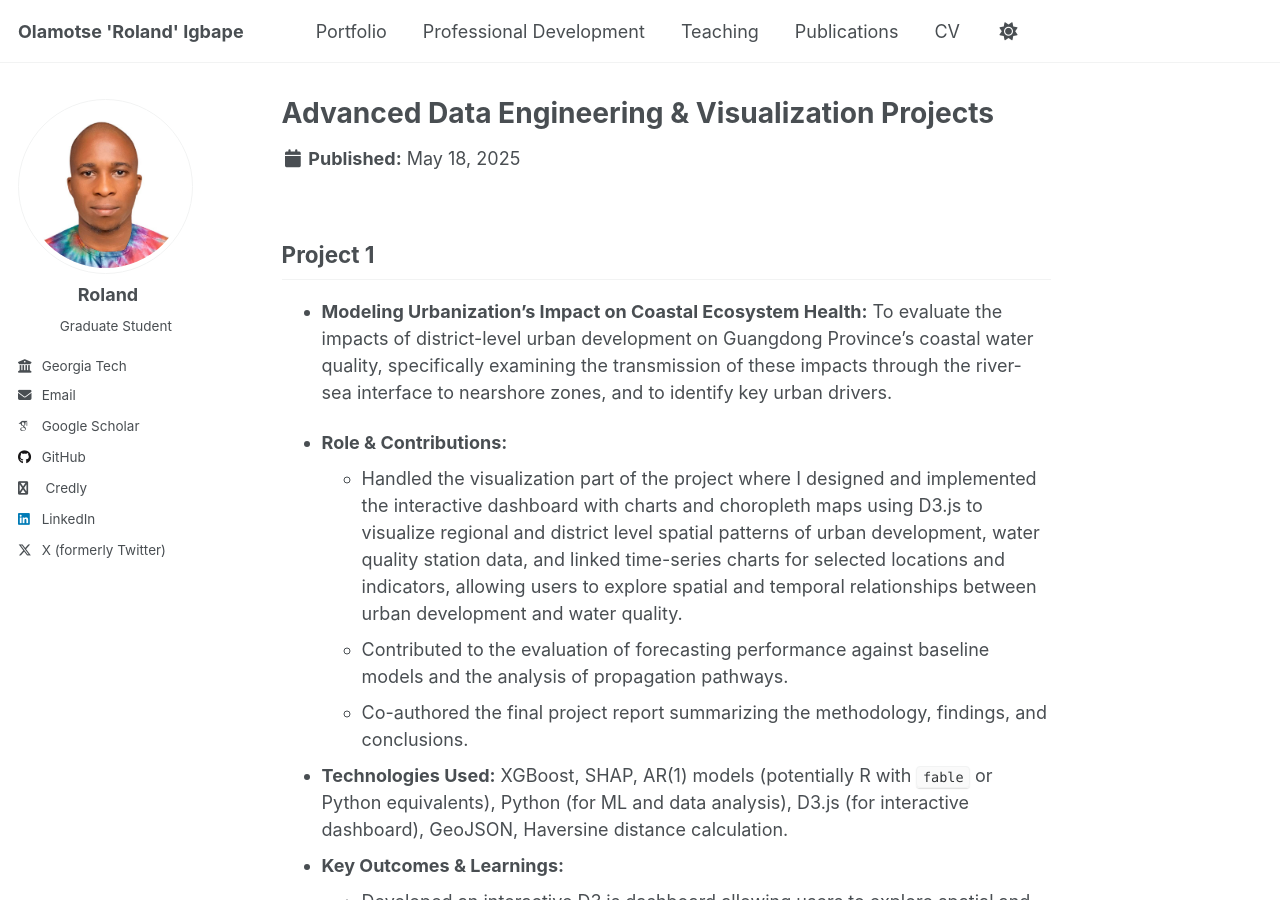
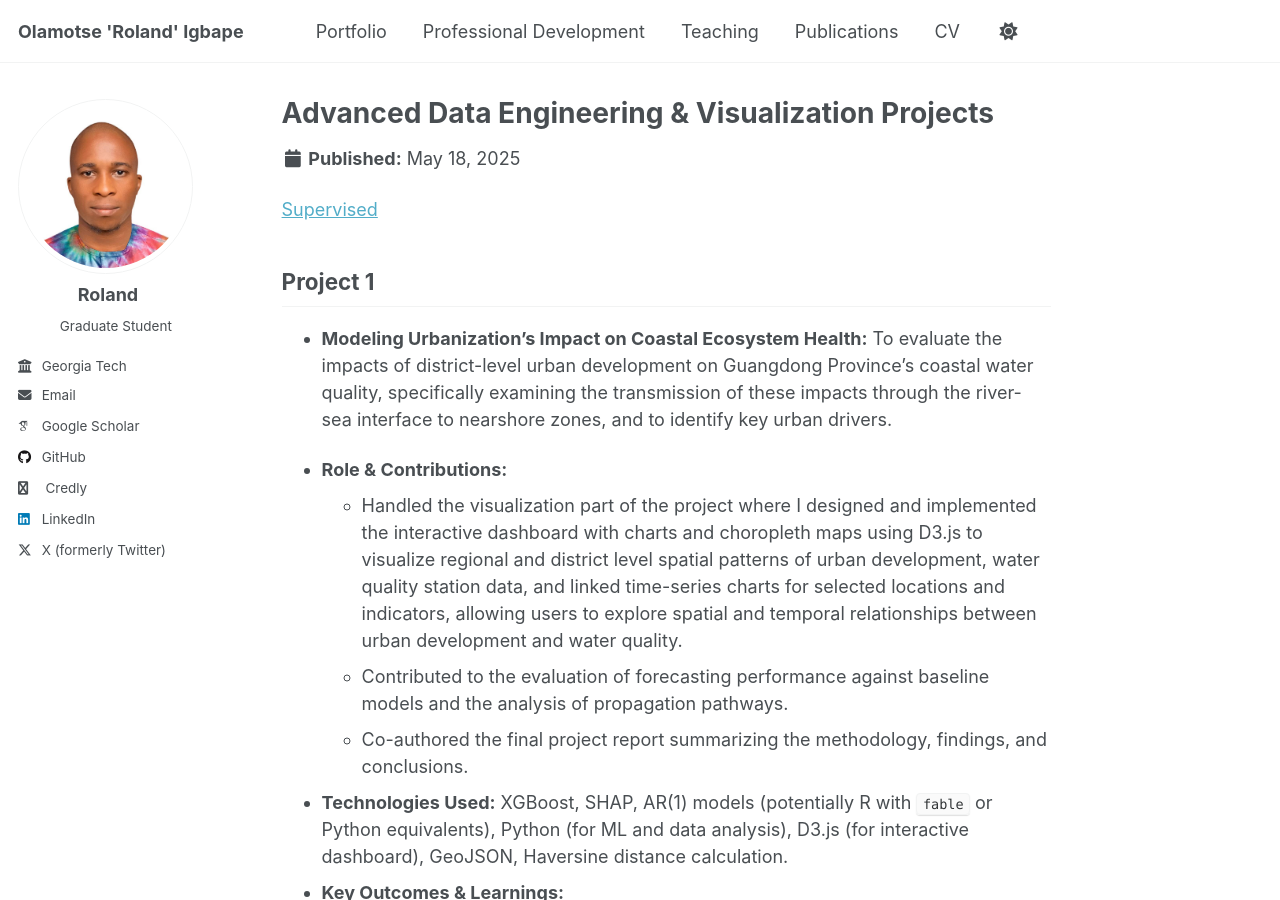
Before and after one commit to oigbape/oigbape.github.io, a Jekyll site: the page built from _portfolio/gt-data-eng-viz.md, in a window 1280 px wide and 900 px high. Built offline with Jekyll 4.4.1, drawn with Linux system fonts in a browser that asks for light colours; some web fonts are replaced.

Commit message:
Update gt-data-eng-viz.md

```diff
--- a/_portfolio/gt-data-eng-viz.md
+++ b/_portfolio/gt-data-eng-viz.md
@@ -10,7 +10,7 @@ technologies: "Python, D3.js, Tableau, SQLite, Flask, Spark (Scala), Azure ML, D
 # live_demo_url: "[Link to a key demo if applicable]"
 # image_path: "/images/portfolio/gt-data-viz-teaser.png"
 ---
-
+[Supervised](https://www.linkedin.com/in/mengmengliu-gatech/)
 
 ## Project 1
 * **Modeling Urbanization’s Impact on Coastal Ecosystem Health:**
```
